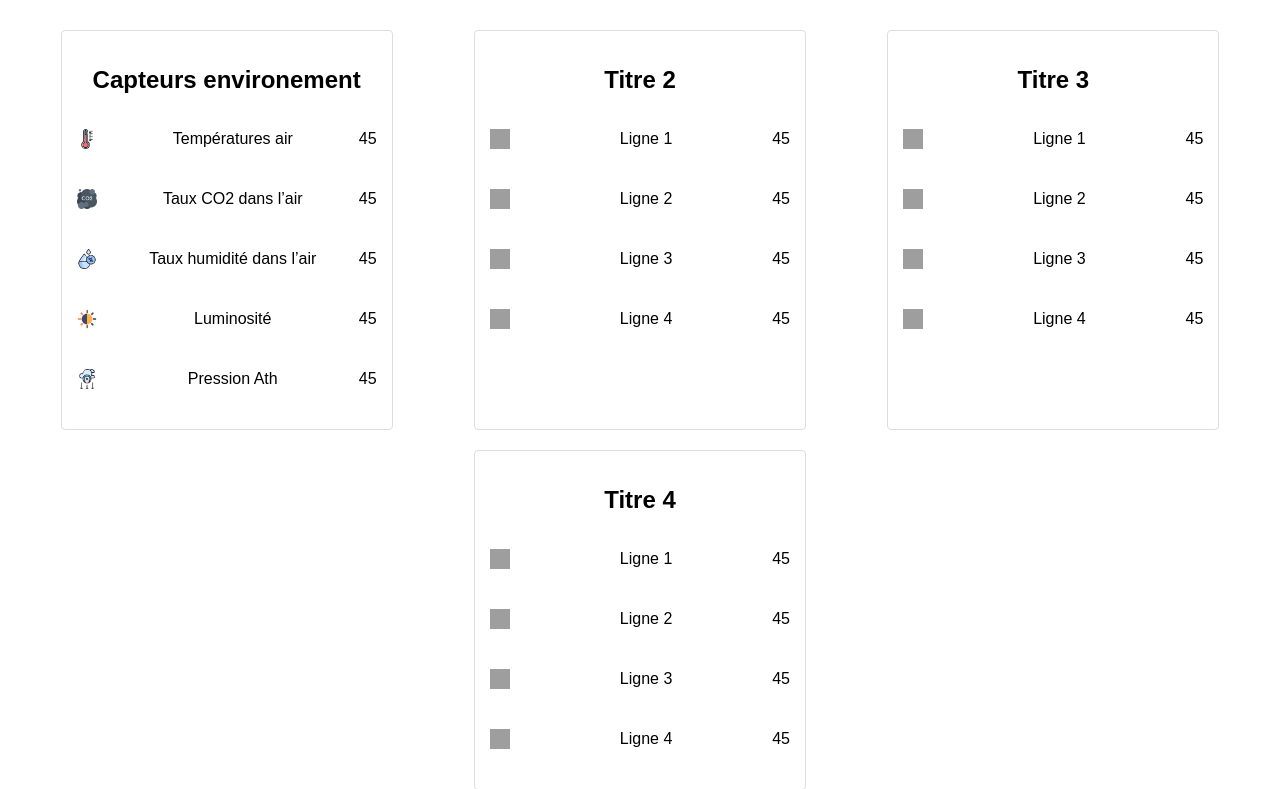
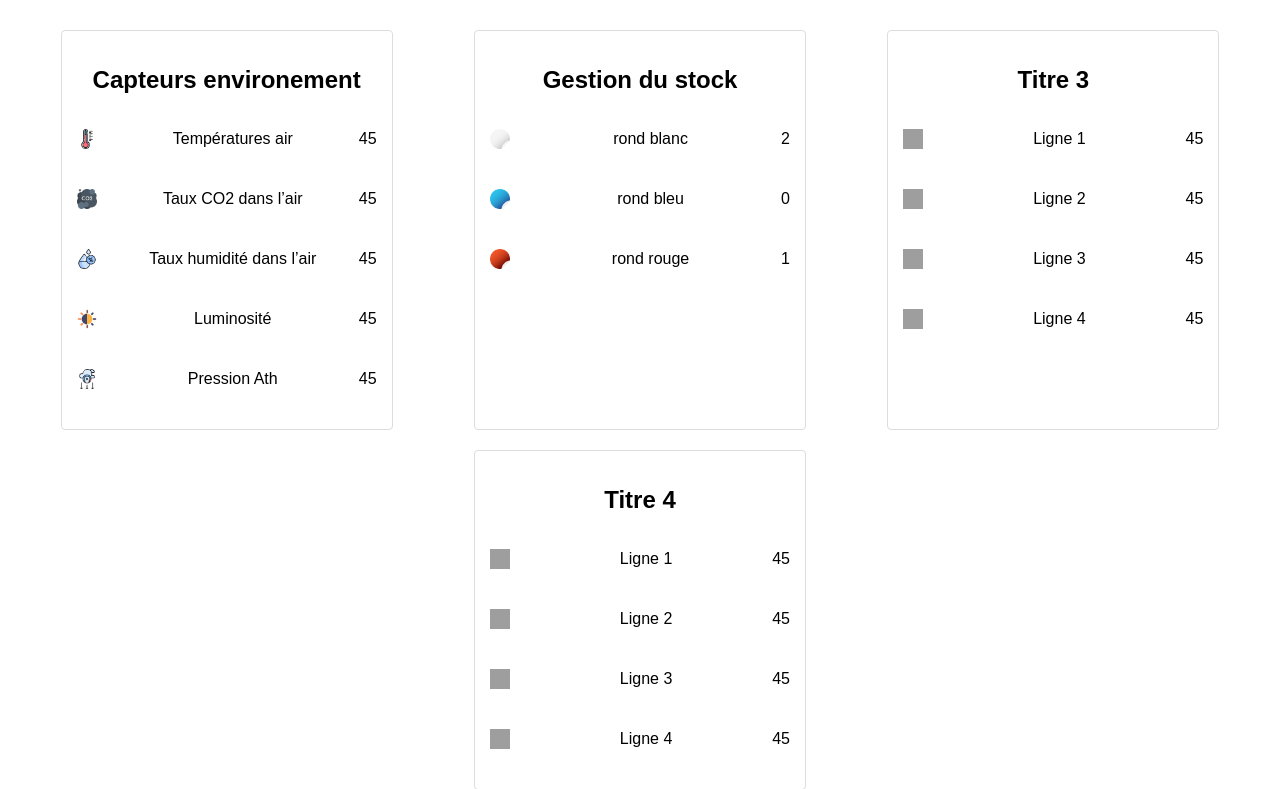
Before and after one commit to eme000/CDA, a Flask app: page /mini_factory__1_/mini_factory__1_production in a window 1280 px wide. Shown: the part 41-830 px from the top of the page. Run offline with Flask 3, Linux system fonts and the light colour scheme; grey boxes are pictures that could not be loaded.

Commit message:
gestion stock

```diff
--- a/02_Client_leger/WEB_FLASK/app/templates/mini_factory_1_production.html
+++ b/02_Client_leger/WEB_FLASK/app/templates/mini_factory_1_production.html
@@ -82,26 +82,21 @@
         </div>
 
         <div class="info-block" onclick="goInfoPage('http://0.0.0.0/info2')">
-            <h2>Titre 2</h2>
+            <h2>Gestion du stock</h2>
             <div class="info-row">
-                <img src="info-icon.png" alt="Icon">
-                <p>Ligne 1</p>
-                <span>45</span>
+                <img src="{{url_for('static', filename='rond_blanc.png')}}" alt="blanc">
+                <p>rond blanc</p>
+                <span>2</span>
             </div>
             <div class="info-row">
-                <img src="info-icon.png" alt="Icon">
-                <p>Ligne 2</p>
-                <span>45</span>
+                <img src="{{url_for('static', filename='rond_bleu.png')}}" alt="bleu">
+                <p>rond bleu</p>
+                <span>0</span>
             </div>
             <div class="info-row">
-                <img src="info-icon.png" alt="Icon">
-                <p>Ligne 3</p>
-                <span>45</span>
-            </div>
-            <div class="info-row">
-                <img src="info-icon.png" alt="Icon">
-                <p>Ligne 4</p>
-                <span>45</span>
+                <img src="{{url_for('static', filename='rond_rouge.png')}}" alt="rouge">
+                <p>rond rouge</p>
+                <span>1</span>
             </div>
         </div>
 
```
